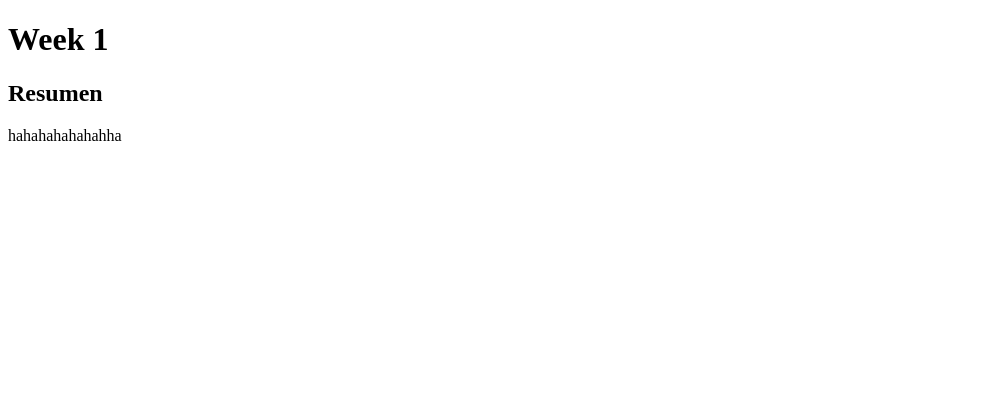
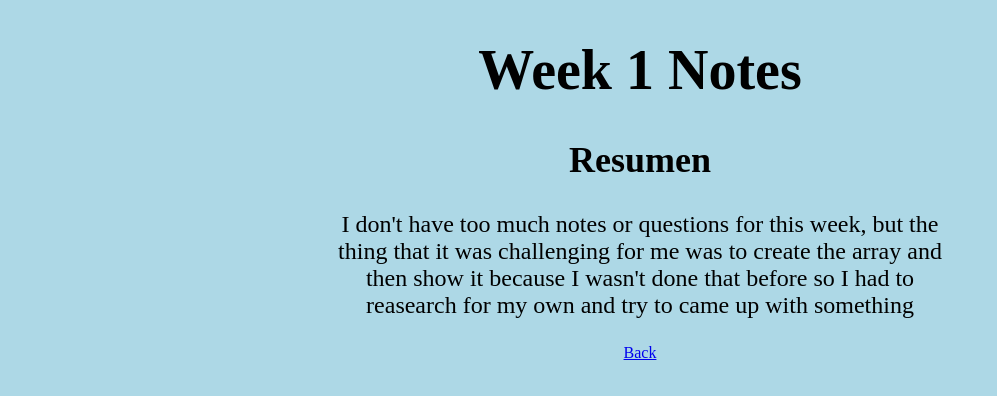
Before and after one commit to arojases/WD330, a plain HTML site: page week1/index.html in a window 1280 px wide. Shown: the whole page, without its empty margins (0-997 px from the left). Drawn offline with Linux system fonts and the light colour scheme.

Commit message:
final week1

```diff
--- a/main.js
+++ b/main.js
@@ -3,14 +3,14 @@ const weeks = [
         labels: "Week 1 notes",
         url: "week1/index.html"
     },
-    {
+    /*{
         labels: "Week 2 notes",
         url: "week1/index.html"
     },
     {
         labels: "Week 3 notes",
         url: "week1/index.html"
-    }
+    }*/
 ];
 var list = weeks.map(function (link) {
     return ("<li><a href=" + link.url + ">" + link.labels + "</a></li>");
--- /dev/null
+++ b/styles.css
@@ -0,0 +1,21 @@
+body {
+    background-color: lightblue;
+    text-align: center;
+}
+
+header {
+    font-size: 28px;
+}
+
+.sec {
+    font-size: 24px;
+}
+
+p {
+    width: 50%;
+    margin: auto;
+}
+
+.ref {
+    margin-top: 25px;
+}
--- a/week1/index.html
+++ b/week1/index.html
@@ -6,17 +6,25 @@
     <meta http-equiv="X-UA-Compatible" content="IE=edge">
     <meta name="viewport" content="width=device-width, initial-scale=1.0">
     <title>Week 1</title>
+    <link rel="stylesheet" href="/styles.css" />
 </head>
 
 <body>
     <div>
         <header>
-            <h1>Week 1</h1>
+            <h1>Week 1 Notes</h1>
         </header>
     </div>
-    <section>
-        <h2>Resumen</h2>
-        <p>hahahahahahahha</p>
+    <div class="divSec">
+        <section class="sec">
+            <h2>Resumen</h2>
+            <p>I don't have too much notes or questions for this week, but the thing that it was challenging for me was
+                to create the array and then show it because I wasn't done that before so I had to reasearch for my own
+                and try to came up with something</p>
+        </section>
+    </div>
+    <section class="ref">
+        <a href="/index.html">Back</a>
     </section>
 
 </body>
```
Also changed, not shown: index.html (+4 -3 lines).
